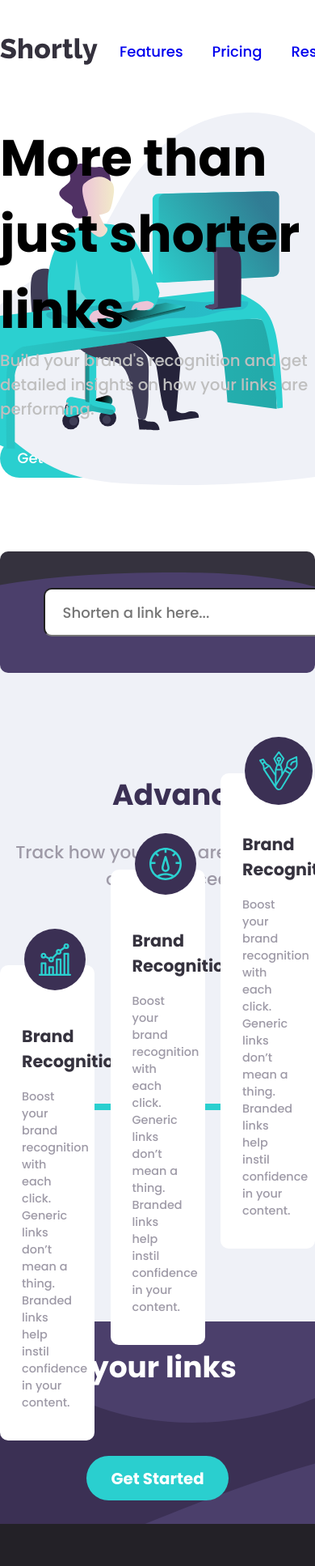
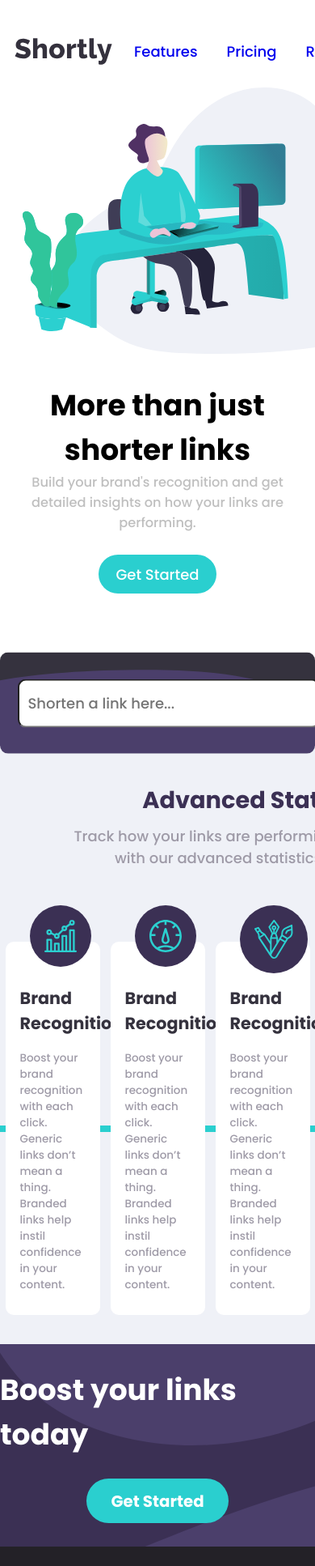
Before and after one commit to yuridapaz/url-shortening-landpage, a React (Create React App) app: page / in a window 390 px wide. Shown: the top 1934 px of the page at 81% size. Built offline with nearby package versions, Linux system fonts and the light colour scheme; the HTML template or start-up script is replaced by a standard one.

Commit message:
media-query-tablet

```diff
--- a/src/App.jsx
+++ b/src/App.jsx
@@ -1,5 +1,4 @@
 /* eslint-disable react-hooks/exhaustive-deps */
-
 import { useState } from 'react';
 import Theme from './Theme';
 import { BodyContainer, BodyContent, ShorteningLinksContainer } from './App.styled';
--- a/src/App.styled.jsx
+++ b/src/App.styled.jsx
@@ -11,6 +11,10 @@
   padding-top: 6rem;
   background-color: ${({ theme }) => theme.colors.bgGray};
   position: relative;
+
+  @media screen and (max-width: 768px) {
+    padding-top: 3.5rem;
+  }
 `;
 
 export const ShorteningLinksContainer = styled.ul`
--- a/src/components/Form.jsx
+++ b/src/components/Form.jsx
@@ -42,6 +42,19 @@
     color: ${({ theme }) => theme.colors.red};
     display: ${(props) => (props.validateUrl ? 'show' : 'none')};
   }
+
+  @media screen and (max-width: 768px) {
+    max-width: 740px;
+    padding: 1.8rem 1.2rem;
+
+    input {
+      padding: 0.3rem 0.6rem;
+    }
+
+    &:after {
+      bottom: 8px;
+    }
+  }
 `;
 
 export const Form = ({ onClick, inputValue, onChange, validateUrl }) => {
--- a/src/styles/AdvancedStatistics.styled.jsx
+++ b/src/styles/AdvancedStatistics.styled.jsx
@@ -83,4 +83,51 @@
       z-index: 1;
     }
   }
+
+  @media screen and (max-width: 768px) {
+    margin-top: 0;
+    padding-bottom: 2rem;
+
+    .description {
+      .title {
+        font-size: 1.6rem;
+        margin-bottom: 0.5rem;
+      }
+
+      .paragraph {
+        margin: 0 auto;
+        max-width: 500px;
+        font-size: 1rem;
+      }
+    }
+
+    .card-section-div {
+      height: auto;
+      justify-content: space-around;
+
+      .card {
+        padding: 3rem 1rem 1.5rem 1rem;
+
+        .card-title {
+          font-size: 1.15rem;
+        }
+
+        .card-paragraph {
+          font-size: 0.75rem;
+        }
+      }
+
+      .first-card {
+        align-self: auto;
+      }
+
+      .second-card {
+        align-self: auto;
+      }
+
+      .third-card {
+        align-self: auto;
+      }
+    }
+  }
 `;
--- a/src/styles/Description.jsx
+++ b/src/styles/Description.jsx
@@ -6,12 +6,12 @@
 const Description = () => {
   return (
     <DescriptionDiv>
+      <img className='illustrator-img' src={illustrator} alt='' sizes='' srcset='' />
       <h1 className='h1-description'>More than just shorter links</h1>
       <p className='detailed-description'>
         Build your brand's recognition and get detailed insights on how your links are performing.
       </p>
       <RoundedButton className='btn-started'>Get Started</RoundedButton>
-      <img className='illustrator-img' src={illustrator} alt='' sizes='' srcset='' />
     </DescriptionDiv>
   );
 };
--- a/src/styles/Description.styled.jsx
+++ b/src/styles/Description.styled.jsx
@@ -30,4 +30,48 @@
     position: absolute;
     right: -200px;
   }
+
+  @media screen and (max-width: 768px) {
+    height: 350px;
+    padding: 0 1rem;
+    margin-bottom: 6rem;
+
+    .h1-description {
+      font-size: 2.5rem;
+    }
+    .detailed-description {
+      font-size: 0.9rem;
+      max-width: 350px;
+      margin-bottom: 20rem;
+    }
+    .illustrator-img {
+      width: 500px;
+      right: -100px;
+    }
+  }
+
+  @media screen and (max-width: 480px) {
+    margin-top: 0;
+    height: auto;
+    text-align: center;
+
+    .h1-description {
+      margin-top: 2rem;
+      font-size: 2rem;
+    }
+
+    .detailed-description {
+      margin: 0 auto;
+      margin-bottom: 1.5rem;
+    }
+
+    .illustrator-img {
+      right: -10px;
+      position: relative;
+    }
+    .btn-started {
+      margin: 0 auto;
+      margin-bottom: 1.5rem;
+    }
+  }
 `;
--- a/src/styles/Footer.styled.jsx
+++ b/src/styles/Footer.styled.jsx
@@ -55,4 +55,11 @@
       }
     }
   }
+
+  @media screen and (max-width: 768px) {
+    .social-section {
+      flex-direction: column;
+      align-items: center;
+    }
+  }
 `;
--- a/src/styles/Header.styled.jsx
+++ b/src/styles/Header.styled.jsx
@@ -7,6 +7,14 @@
   margin: 0 auto;
   margin-top: 1rem;
   display: flex;
+
+  @media screen and (max-width: 768px) {
+    padding: 0 1rem;
+  }
+
+  /* @media screen and (max-width: 480px) {
+    padding: 0 1rem;
+  } */
 `;
 
 export const LogoDiv = styled.div`
@@ -50,4 +58,7 @@
   display: flex;
   align-items: center;
   justify-content: space-between;
+  @media screen and (max-width: 768px) {
+    width: 210px;
+  }
 `;
```
